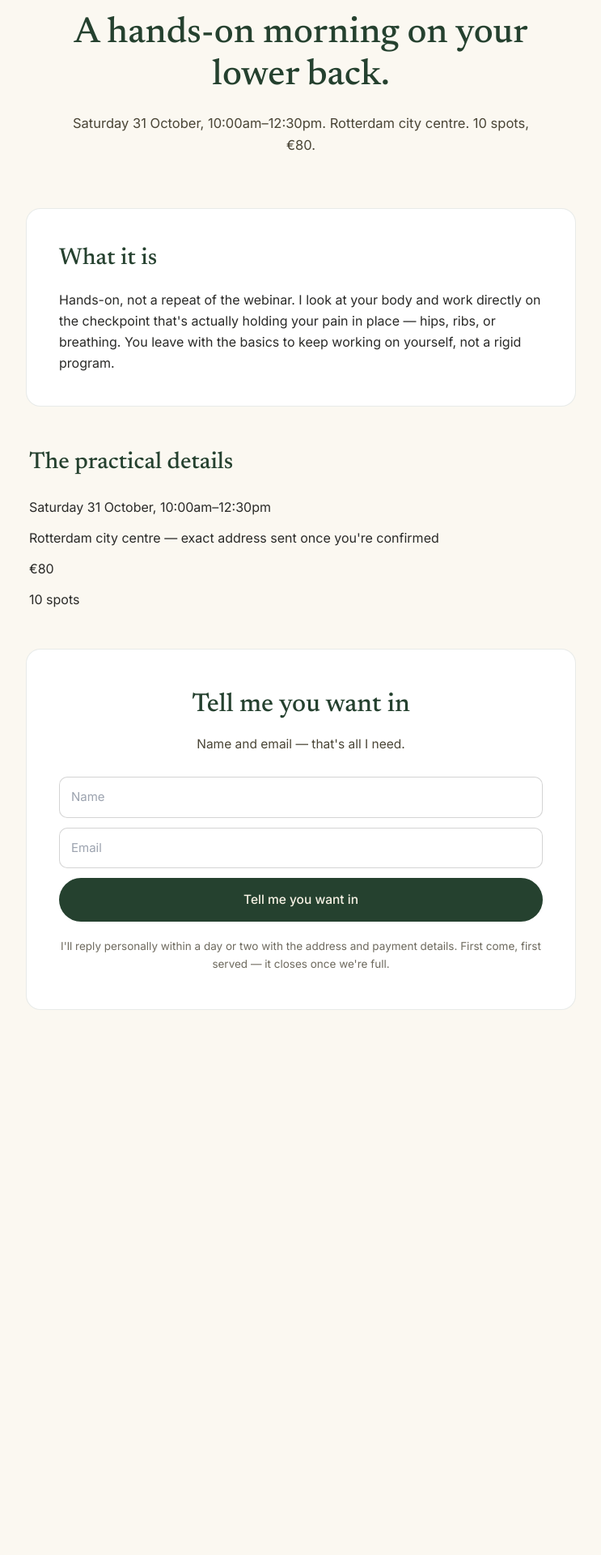
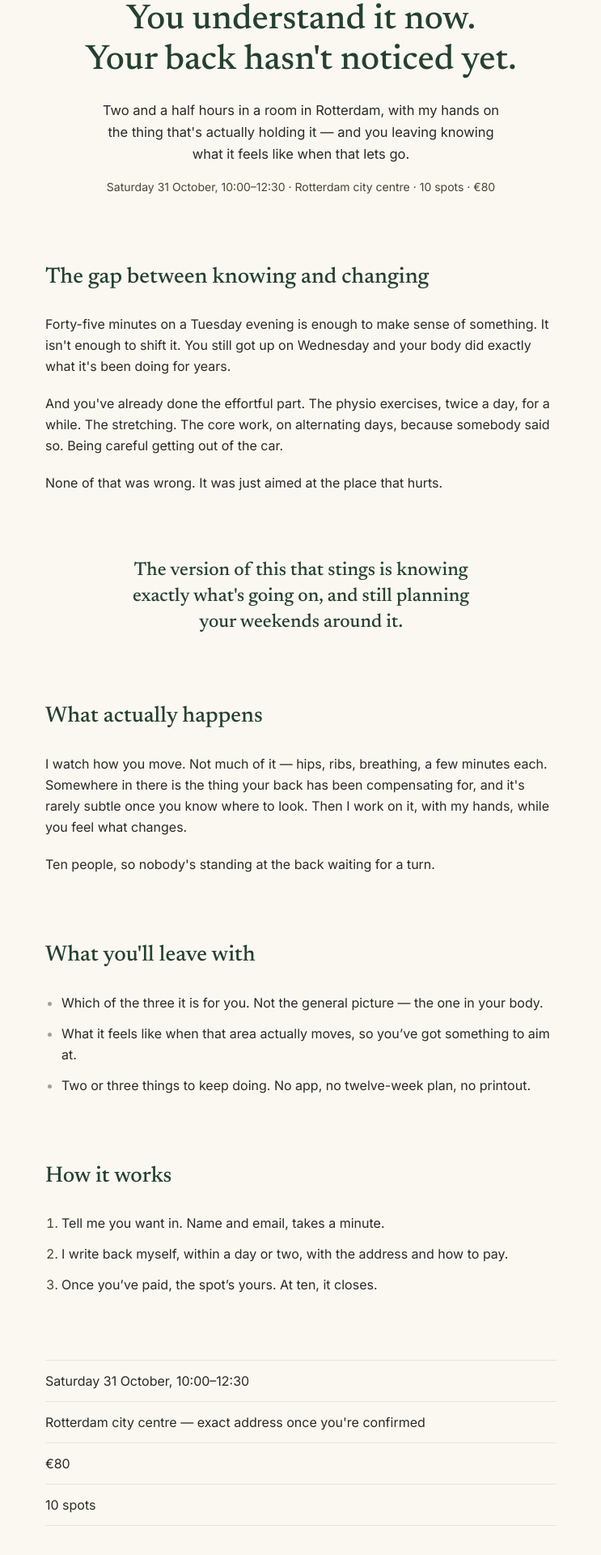
Before and after one commit to VinPOPFrance/James, a Next.js app: page /workshop in a window 1280 px wide. Shown: the part 80-2000 px from the top of the page at 81% size, without its empty margins (268-1011 px from the left). Before the commit the page ends 1391 px from the top, so only its background shows below. Built offline with nearby package versions, Linux system fonts and the light colour scheme; no server answers.

Commit message:
Revise /workshop page with long-form content and placeholder for MailerLite embed

```diff
--- a/src/app/workshop/page.tsx
+++ b/src/app/workshop/page.tsx
@@ -1,11 +1,21 @@
 import type { Metadata } from "next";
-import Script from "next/script";
 import { siteConfig } from "@/config/site-config";
 import styles from "./workshop.module.css";
 
+// jamesdaime.com/workshop is a fixed URL shared only by email. Edit these
+// fields for a new date; the prose below is written for this session and is
+// edited by hand in place.
+const WORKSHOP = {
+  date: "Saturday 31 October",
+  time: "10:00–12:30",
+  place: "Rotterdam city centre",
+  spots: "10 spots",
+  price: "€80",
+};
+
 export const metadata: Metadata = {
   title: "Workshop · James Daime",
-  description: "A hands-on morning on your lower back in Rotterdam.",
+  description: "Two and a half hours, hands-on, on your lower back in Rotterdam.",
   robots: {
     index: false,
     follow: false,
@@ -15,136 +25,157 @@ export const metadata: Metadata = {
   },
 };
 
+const h2 =
+  "mb-6 font-voice text-[clamp(1.35rem,3vw,1.7rem)] font-medium text-[#25412F]";
+
+const leaveWith = [
+  "Which of the three it is for you. Not the general picture — the one in your body.",
+  "What it feels like when that area actually moves, so you’ve got something to aim at.",
+  "Two or three things to keep doing. No app, no twelve-week plan, no printout.",
+];
+
+const steps = [
+  "Tell me you want in. Name and email, takes a minute.",
+  "I write back myself, within a day or two, with the address and how to pay.",
+  "Once you’ve paid, the spot’s yours. At ten, it closes.",
+];
+
 export default function WorkshopPage() {
   return (
-    <main className="min-h-screen bg-[#FBF8F1] px-4 py-10 text-[#2A2A28] md:py-16">
-      <div className="mx-auto max-w-[680px] space-y-10 md:space-y-12">
-        <section className="px-1 pb-2 pt-5 text-center md:pb-4 md:pt-8">
-          <h1 className="mb-5 font-voice text-[clamp(2rem,5.4vw,2.8rem)] font-medium leading-[1.15] text-[#25412F]">
-            A hands-on morning on your lower back.
+    <main className="min-h-screen bg-[#FBF8F1] text-[#2A2A28]">
+      <div className="mx-auto max-w-[680px] space-y-16 px-4 py-14 md:space-y-20 md:px-6 md:py-20">
+        {/* 1. HERO */}
+        <section className="text-center">
+          <h1 className="mb-6 font-voice text-[clamp(1.9rem,5.4vw,2.7rem)] font-medium leading-[1.15] text-[#25412F]">
+            You understand it now.
+            <br />
+            Your back hasn&apos;t noticed yet.
           </h1>
-          <p className="mx-auto max-w-xl text-[16.5px] leading-relaxed text-[#4A4536]">
-            Saturday 31 October, 10:00am–12:30pm. Rotterdam city centre. 10 spots, €80.
+          <p className="mx-auto mb-4 max-w-lg text-[16.5px] leading-relaxed text-[#2A2A28]">
+            Two and a half hours in a room in Rotterdam, with my hands on the
+            thing that&apos;s actually holding it — and you leaving knowing
+            what it feels like when that lets go.
+          </p>
+          <p className="mx-auto max-w-lg text-[14px] leading-relaxed text-[#4A4536]">
+            {WORKSHOP.date}, {WORKSHOP.time} · {WORKSHOP.place} ·{" "}
+            {WORKSHOP.spots} · {WORKSHOP.price}
           </p>
         </section>
 
-        <section className="rounded-[18px] border border-[#25412F]/10 bg-white px-6 py-8 md:px-10 md:py-10">
-          <h2 className="mb-4 font-voice text-[clamp(1.45rem,3.4vw,1.8rem)] font-medium text-[#25412F]">
-            What it is
-          </h2>
-          <p className="text-[16px] leading-relaxed text-[#2A2A28]">
-            Hands-on, not a repeat of the webinar. I look at your body and work directly on the checkpoint that&apos;s actually holding your pain in place — hips, ribs, or breathing. You leave with the basics to keep working on yourself, not a rigid program.
+        {/* 2. THE PROBLEM */}
+        <section>
+          <h2 className={h2}>The gap between knowing and changing</h2>
+          <div className="space-y-5 text-[16px] leading-relaxed">
+            <p>
+              Forty-five minutes on a Tuesday evening is enough to make sense
+              of something. It isn&apos;t enough to shift it. You still got up
+              on Wednesday and your body did exactly what it&apos;s been doing
+              for years.
+            </p>
+            <p>
+              And you&apos;ve already done the effortful part. The physio
+              exercises, twice a day, for a while. The stretching. The core
+              work, on alternating days, because somebody said so. Being
+              careful getting out of the car.
+            </p>
+            <p>
+              None of that was wrong. It was just aimed at the place that
+              hurts.
+            </p>
+          </div>
+        </section>
+
+        {/* 3. THE STAKE */}
+        <section className="text-center">
+          <p className="mx-auto max-w-md font-voice text-[1.45rem] font-medium leading-snug text-[#25412F]">
+            The version of this that stings is knowing exactly what&apos;s
+            going on, and still planning your weekends around it.
           </p>
         </section>
 
-        <section className="px-1">
-          <h2 className="mb-5 font-voice text-[clamp(1.45rem,3.4vw,1.8rem)] font-medium text-[#25412F]">
-            The practical details
-          </h2>
-          <ul className="space-y-3 text-[16px] leading-relaxed text-[#2A2A28]">
-            <li>Saturday 31 October, 10:00am–12:30pm</li>
-            <li>Rotterdam city centre — exact address sent once you&apos;re confirmed</li>
-            <li>€80</li>
-            <li>10 spots</li>
+        {/* 4. WHAT ACTUALLY HAPPENS */}
+        <section>
+          <h2 className={h2}>What actually happens</h2>
+          <div className="space-y-5 text-[16px] leading-relaxed">
+            <p>
+              I watch how you move. Not much of it — hips, ribs, breathing, a
+              few minutes each. Somewhere in there is the thing your back has
+              been compensating for, and it&apos;s rarely subtle once you know
+              where to look. Then I work on it, with my hands, while you feel
+              what changes.
+            </p>
+            <p>
+              Ten people, so nobody&apos;s standing at the back waiting for a
+              turn.
+            </p>
+          </div>
+        </section>
+
+        {/* 5. WHAT YOU'LL LEAVE WITH */}
+        <section>
+          <h2 className={h2}>What you&apos;ll leave with</h2>
+          <ul className="list-disc space-y-3 pl-5 text-[16px] leading-relaxed marker:text-[#4A4536]/50">
+            {leaveWith.map((item) => (
+              <li key={item}>{item}</li>
+            ))}
           </ul>
         </section>
 
-        <section
-          id="apply"
-          className="rounded-[18px] border border-[#25412F]/10 bg-white px-6 py-9 md:px-10 md:py-11"
-        >
-          <h2 className="mb-3 font-voice text-center text-[clamp(1.5rem,3.4vw,2rem)] font-medium text-[#25412F]">
+        {/* 6. HOW IT WORKS */}
+        <section>
+          <h2 className={h2}>How it works</h2>
+          <ol className="list-decimal space-y-3 pl-5 text-[16px] leading-relaxed marker:text-[#4A4536]">
+            {steps.map((step) => (
+              <li key={step}>{step}</li>
+            ))}
+          </ol>
+        </section>
+
+        {/* 7. THE PRACTICAL DETAILS */}
+        <section>
+          <ul className="divide-y divide-[#25412F]/10 border-y border-[#25412F]/10 text-[16px] leading-relaxed">
+            <li className="py-3">
+              {WORKSHOP.date}, {WORKSHOP.time}
+            </li>
+            <li className="py-3">
+              {WORKSHOP.place} — exact address once you&apos;re confirmed
+            </li>
+            <li className="py-3">{WORKSHOP.price}</li>
+            <li className="py-3">{WORKSHOP.spots}</li>
+          </ul>
+        </section>
+
+        {/* 8. THE FORM */}
+        <section id="apply" className="text-center">
+          <h2 className="mb-4 font-voice text-[clamp(1.5rem,3.4vw,2rem)] font-medium text-[#25412F]">
             Tell me you want in
           </h2>
-          <p className="mb-7 text-center text-[15.5px] leading-relaxed text-[#4A4536]">
+          <p className="mx-auto mb-8 max-w-md text-[15.5px] leading-relaxed">
             Name and email — that&apos;s all I need.
           </p>
 
-          <div className={styles.formContainer}>
-            <div id="mlb2-46729013" className="ml-form-embedContainer ml-subscribe-form ml-subscribe-form-46729013">
-              <div className="ml-form-align-center">
-                <div className="ml-form-embedWrapper embedForm">
-                  <div className="ml-form-embedBody ml-form-embedBodyDefault row-form">
-                    <div className="ml-form-embedContent" />
-                    <form
-                      className="ml-block-form"
-                      action="https://assets.mailerlite.com/jsonp/521975/forms/200477626890978703/subscribe"
-                      method="post"
-                      target="_blank"
-                    >
-                      <div className="ml-form-formContent">
-                        <div className="ml-form-fieldRow">
-                          <div className="ml-field-group ml-field-name">
-                            <input
-                              aria-label="name"
-                              type="text"
-                              className="form-control"
-                              name="fields[name]"
-                              placeholder="Name"
-                              autoComplete="given-name"
-                            />
-                          </div>
-                        </div>
-                        <div className="ml-form-fieldRow ml-last-item">
-                          <div className="ml-field-group ml-field-email ml-validate-email ml-validate-required">
-                            <input
-                              aria-label="email"
-                              aria-required="true"
-                              type="email"
-                              className="form-control"
-                              name="fields[email]"
-                              placeholder="Email"
-                              autoComplete="email"
-                              required
-                            />
-                          </div>
-                        </div>
-                      </div>
-                      <input type="hidden" name="ml-submit" value="1" />
-                      <div className="ml-form-embedSubmit">
-                        <button type="submit" className="primary">
-                          Tell me you want in
-                        </button>
-                        <button disabled type="button" className="loading">
-                          <span className="ml-form-embedSubmitLoad" />
-                          <span className="sr-only">Loading...</span>
-                        </button>
-                      </div>
-                      <input type="hidden" name="anticsrf" value="true" />
-                    </form>
-                  </div>
-                  <div className="ml-form-successBody row-success">
-                    <div className="ml-form-successContent">
-                      <h3>Thank you!</h3>
-                      <p>You have successfully joined our subscriber list.</p>
-                    </div>
-                  </div>
-                </div>
-              </div>
-            </div>
+          <div
+            className={`${styles.formContainer} rounded-[18px] border border-[#25412F]/15 bg-[#F7F2E5] p-5 text-left md:p-7`}
+          >
+            {/* MAILERLITE WORKSHOP FORM EMBED GOES HERE */}
           </div>
 
-          <p className="mt-5 text-center text-[13.5px] leading-relaxed text-[#4A4536]/80">
-            I&apos;ll reply personally within a day or two with the address and payment details. First come, first served — it closes once we&apos;re full.
+          <p className="mx-auto mt-5 max-w-md text-[13.5px] leading-relaxed text-[#4A4536]">
+            First come, first served — it closes once we&apos;re full.
+          </p>
+        </section>
+
+        {/* 9. CLOSING OBJECTION */}
+        <section className="text-center">
+          <p className="mx-auto max-w-md text-[14.5px] leading-relaxed text-[#4A4536]">
+            If you&apos;re reading this thinking it probably won&apos;t work
+            for you either, I understand. You&apos;ve been to the
+            appointments. The difference isn&apos;t that I know a secret —
+            it&apos;s ten people and two and a half hours, which is enough
+            time to actually find yours.
           </p>
         </section>
       </div>
-
-      <Script
-        src="https://groot.mailerlite.com/js/w/webforms.min.js?v83147fa8ce2d95cb73ece7f28b469519"
-        strategy="afterInteractive"
-      />
-      <Script id="mailerlite-workshop-success" strategy="afterInteractive">
-        {`function ml_webform_success_46729013() {
-          var form = document.querySelector(".ml-subscribe-form-46729013 .row-form");
-          var success = document.querySelector(".ml-subscribe-form-46729013 .row-success");
-          if (form) form.style.display = "none";
-          if (success) success.style.display = "block";
-        }`}
-      </Script>
-      <Script id="mailerlite-workshop-takel" strategy="afterInteractive">
-        {`fetch("https://assets.mailerlite.com/jsonp/521975/forms/200477626890978703/takel");`}
-      </Script>
     </main>
   );
 }
```
Also changed, not shown: 2 other files (tests, documents, lock files or other folders).
